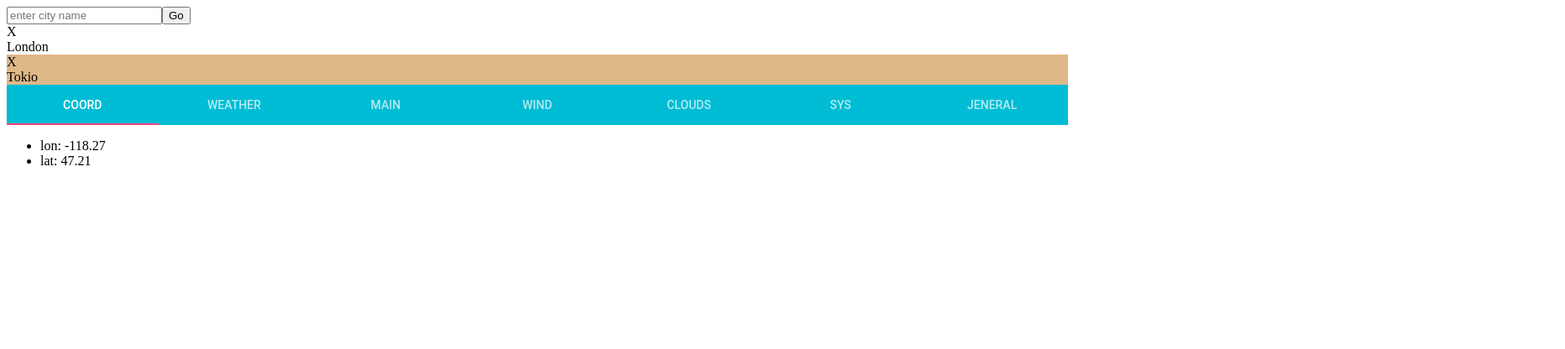
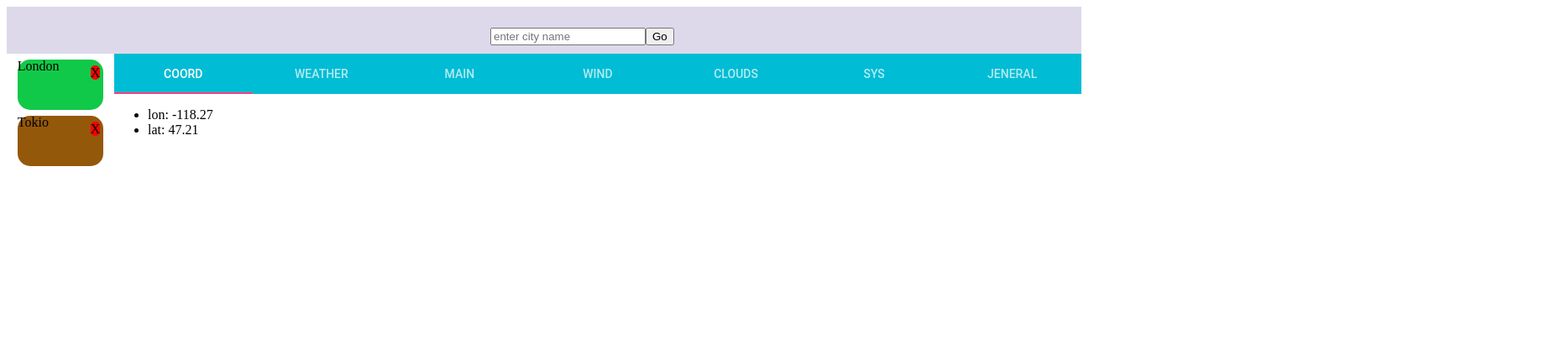
Before and after one commit to AlexeyDerepa/weather-widget, a React app: page / in a window 1280 px wide. Shown: the whole page at 84% size, 1864 px wide, since content can reach past the window. Built offline with nearby package versions, Linux system fonts and the light colour scheme.

Commit message:
added styles

```diff
--- a/public/index.html
+++ b/public/index.html
@@ -4,37 +4,11 @@
     <meta charset="utf-8">
     <meta name="viewport" content="width=device-width, initial-scale=1, shrink-to-fit=no">
     <meta name="theme-color" content="#000000">
-    <!--
-      manifest.json provides metadata used when your web app is added to the
-      homescreen on Android. See https://developers.google.com/web/fundamentals/engage-and-retain/web-app-manifest/
-    -->
     <link rel="manifest" href="%PUBLIC_URL%/manifest.json">
     <link rel="shortcut icon" href="%PUBLIC_URL%/favicon.ico">
-    <!--
-      Notice the use of %PUBLIC_URL% in the tags above.
-      It will be replaced with the URL of the `public` folder during the build.
-      Only files inside the `public` folder can be referenced from the HTML.
-
-      Unlike "/favicon.ico" or "favicon.ico", "%PUBLIC_URL%/favicon.ico" will
-      work correctly both with client-side routing and a non-root public URL.
-      Learn how to configure a non-root public URL by running `npm run build`.
-    -->
     <title>React App</title>
   </head>
   <body>
-    <noscript>
-      You need to enable JavaScript to run this app.
-    </noscript>
     <div id="root"></div>
-    <!--
-      This HTML file is a template.
-      If you open it directly in the browser, you will see an empty page.
-
-      You can add webfonts, meta tags, or analytics to this file.
-      The build step will place the bundled scripts into the <body> tag.
-
-      To begin the development, run `npm start` or `yarn start`.
-      To create a production bundle, use `npm run build` or `yarn build`.
-    -->
   </body>
 </html>
--- /dev/null
+++ b/src/assets/styles/details.css
@@ -0,0 +1,5 @@
+.details-container{
+    width: 90%;
+    float: right;
+    /* margin-left: 5px; */
+}
--- /dev/null
+++ b/src/assets/styles/header.css
@@ -0,0 +1,16 @@
+.header-container{
+    height: 7vh;
+    margin: 0;
+    width: 100%;
+    background: rgb(221, 217, 235);
+
+}
+
+.form-input{
+    /* width: 30%; */
+    margin: auto auto;
+    position: relative;
+    top: 45%;
+    left: 45%;
+    /* padding: 22px; */
+}
--- /dev/null
+++ b/src/assets/styles/main.css
@@ -0,0 +1,4 @@
+body{
+    height: 100vh;
+    width: 100%;
+}
--- /dev/null
+++ b/src/assets/styles/tabs.css
@@ -0,0 +1,47 @@
+.tabs-list-container{
+    width: 10%;
+    float: left;
+    height: 90vh;
+    overflow-y: auto;
+}
+
+
+
+.main-tab-item-container{
+    height: 60px;
+    width: 80%;
+    margin: 7px auto;
+    padding: 0;
+    border-radius: 15px;
+    background: rgb(17, 201, 72)
+}
+.main-tab-item{
+    height: 100%;
+    width: 100%;
+    margin: 0px;
+}
+.active-tab{
+    background: rgb(148, 88, 10);
+}
+.delete-tab-item{
+    position: relative;
+    left:85%;
+    top:7px;
+    border-radius: 5px;
+    background: red;
+    width: 25px;
+    height: 25px;
+}
+.tab-item-container{
+    height: 100%;
+    width: 100%;
+    margin: auto;
+    position: relative;
+    top:-19px;
+    vertical-align: middle;
+}
+.tab-name{
+    display: inline-block;
+    width: 100%;
+    height: 100%;
+}
--- a/src/components/bodySide/TabItem.js
+++ b/src/components/bodySide/TabItem.js
@@ -1,13 +1,12 @@
 import React from 'react';
 
 const TabItem = ({ tab, currentActiveTab, handlerChooseTab, handlerDeleteTab }) => {
-  //console.log(tab, currentActiveTab  === tab.id);
   return (
-    <div className={!(currentActiveTab  === tab.id)?'main-tab-item-container':'main-tab-item-container active-tab'}>
+    <div  className={!(currentActiveTab  === tab.id)?'main-tab-item-container':'main-tab-item-container active-tab'}>
       <div className="main-tab-item">
         <span className='delete-tab-item' onClick={()=>{handlerDeleteTab(tab)}}>X</span>
         <div className={'tab-item-container'} onClick={()=>{handlerChooseTab(tab)}}>
-          <div className='tab-title'> {tab.name}</div>
+          <div className='tab-name'> {tab.name}</div>
         </div>
       </div>
     </div>
--- a/src/components/bodySide/TabList.js
+++ b/src/components/bodySide/TabList.js
@@ -1,25 +1,23 @@
 import React from 'react';
 import TabItem from './TabItem';
-import  './style.css';
 
 const TabsList = ({ tabsList, currentActiveTab, handlerChooseTab, handlerDeleteTab }) => {
-//console.log(currentActiveTab)
+    //console.log(currentActiveTab)
     const list = tabsList.map((tab) => (
         <TabItem
             key={tab.id}
             handlerChooseTab={handlerChooseTab}
             handlerDeleteTab={handlerDeleteTab}
             tab={{ id: tab.id, name: tab.name }}
-            currentActiveTab={ currentActiveTab}
+            currentActiveTab={currentActiveTab}
         />
     ))
 
     return (
-        !!tabsList.length ? (
-            <div className="tabs-list">
-                {list}
-            </div>
-        ) : (
+        !!tabsList.length
+            ? (
+                list
+            ) : (
                 null
             )
     )
--- a/src/components/bodySide/index.js
+++ b/src/components/bodySide/index.js
@@ -3,10 +3,12 @@ import TabsList from './TabList';
 import Details from './Details';
 import { connect } from 'react-redux';
 import { deleteTab, chooseTab, getInitialData } from '../../actions/tabs';
+import '../../assets/styles/tabs.css';
+import '../../assets/styles/details.css';
 
 class BodySide extends Component {
 
-    componentDidMount(){
+    componentDidMount() {
         this.props.getInitialData();
     }
     handlerChooseTab = (tab) => {
@@ -20,12 +22,15 @@ class BodySide extends Component {
     render() {
         return (
             <Fragment>
+                <div className="tabs-list-container">
                     <TabsList
                         handlerChooseTab={this.handlerChooseTab}
                         handlerDeleteTab={this.handlerDeleteTab}
                         tabsList={this.props.tabsList}
                         currentActiveTab={this.props.currentActiveTab}
                     />
+                </div>
+                <div className='details-container'>
                     {
                         this.props.details
                             ? (
@@ -34,6 +39,7 @@ class BodySide extends Component {
                                 null
                             )
                     }
+                </div>
             </Fragment>
         );
     }
--- a/src/components/headerSide/index.js
+++ b/src/components/headerSide/index.js
@@ -1,7 +1,7 @@
 import React, { Component } from 'react';
 import { connect } from 'react-redux';
 import { findCity } from '../../actions/header';
-
+import '../../assets/styles/header.css';
 
 class HeaderSide extends Component {
     state = {
@@ -13,13 +13,15 @@ class HeaderSide extends Component {
     }
     handlerOnClick = () => {
         this.props.findCity(this.state.cityName);
-        this.setState({cityName:''});
+        this.setState({ cityName: '' });
     }
     render() {
         return (
             <div className='header-container'>
-                <input type='text' placeholder='enter city name' onChange={this.handlerOnChange} value={this.state.cityName} />
-                <input type='button' onClick={this.handlerOnClick} value='Go' />
+                <div className='form-input'>
+                    <input type='text' placeholder='enter city name' onChange={this.handlerOnChange} value={this.state.cityName} />
+                    <input type='button' onClick={this.handlerOnClick} value='Go' />
+                </div>
             </div>
         );
     }
--- a/src/containers/index.js
+++ b/src/containers/index.js
@@ -6,10 +6,10 @@ import BodySide from '../components/bodySide';
 class MainPage extends Component {
     render() {
       return (
-        <Fragment>
+        <div className='main-container-for-header-body'>
             <HeaderSide/>
             <BodySide/>
-        </Fragment>
+        </div>
       );
     }
   }
--- a/src/index.js
+++ b/src/index.js
@@ -3,6 +3,9 @@ import ReactDOM from 'react-dom';
 import { Provider } from 'react-redux';
 
 import MuiThemeProvider from 'material-ui/styles/MuiThemeProvider';
+
+import './assets/styles/main.css';
+
 
 import store from './store';
 import Start from './containers';
```
Lines whose indentation alone changed are shown as unchanged.
